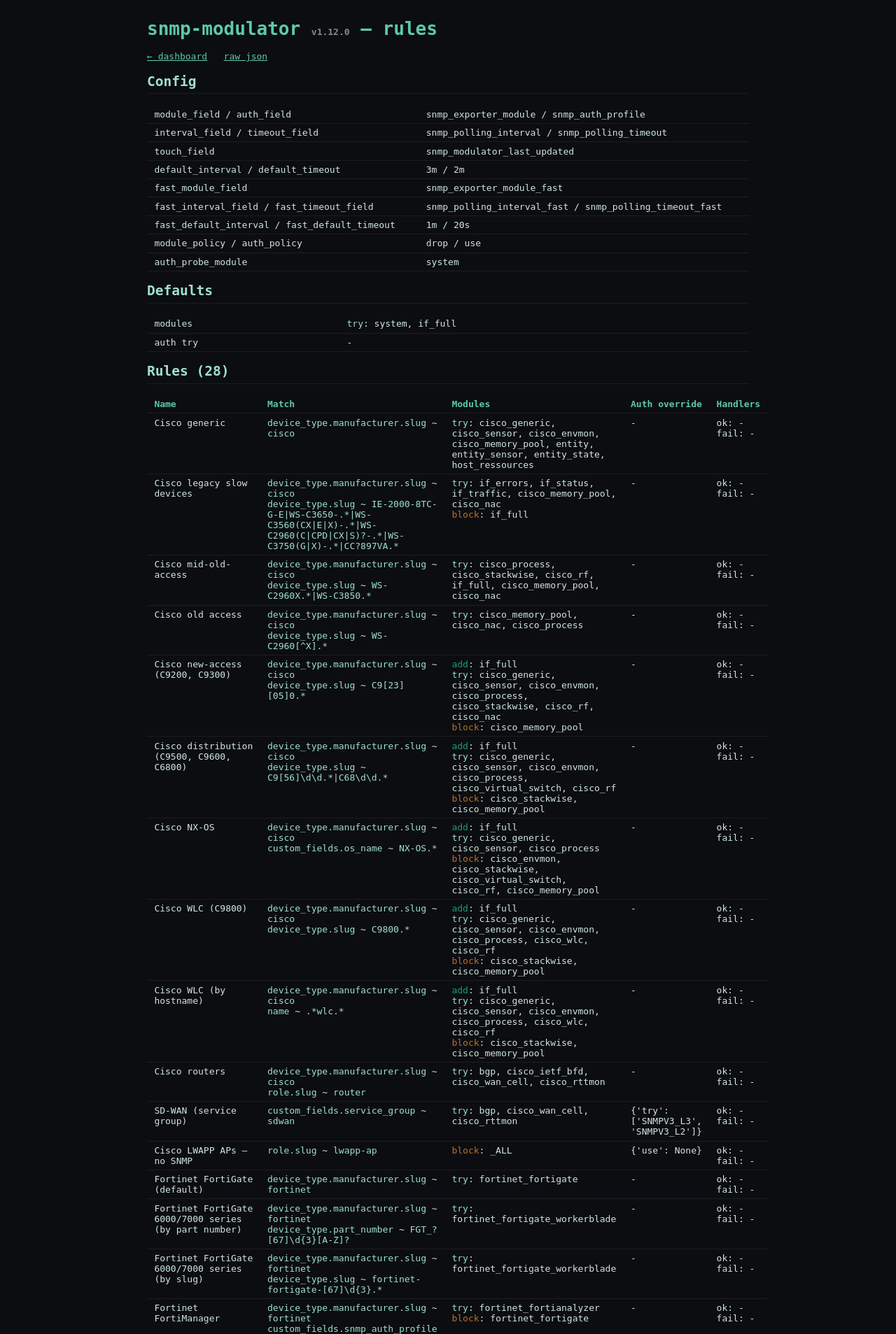
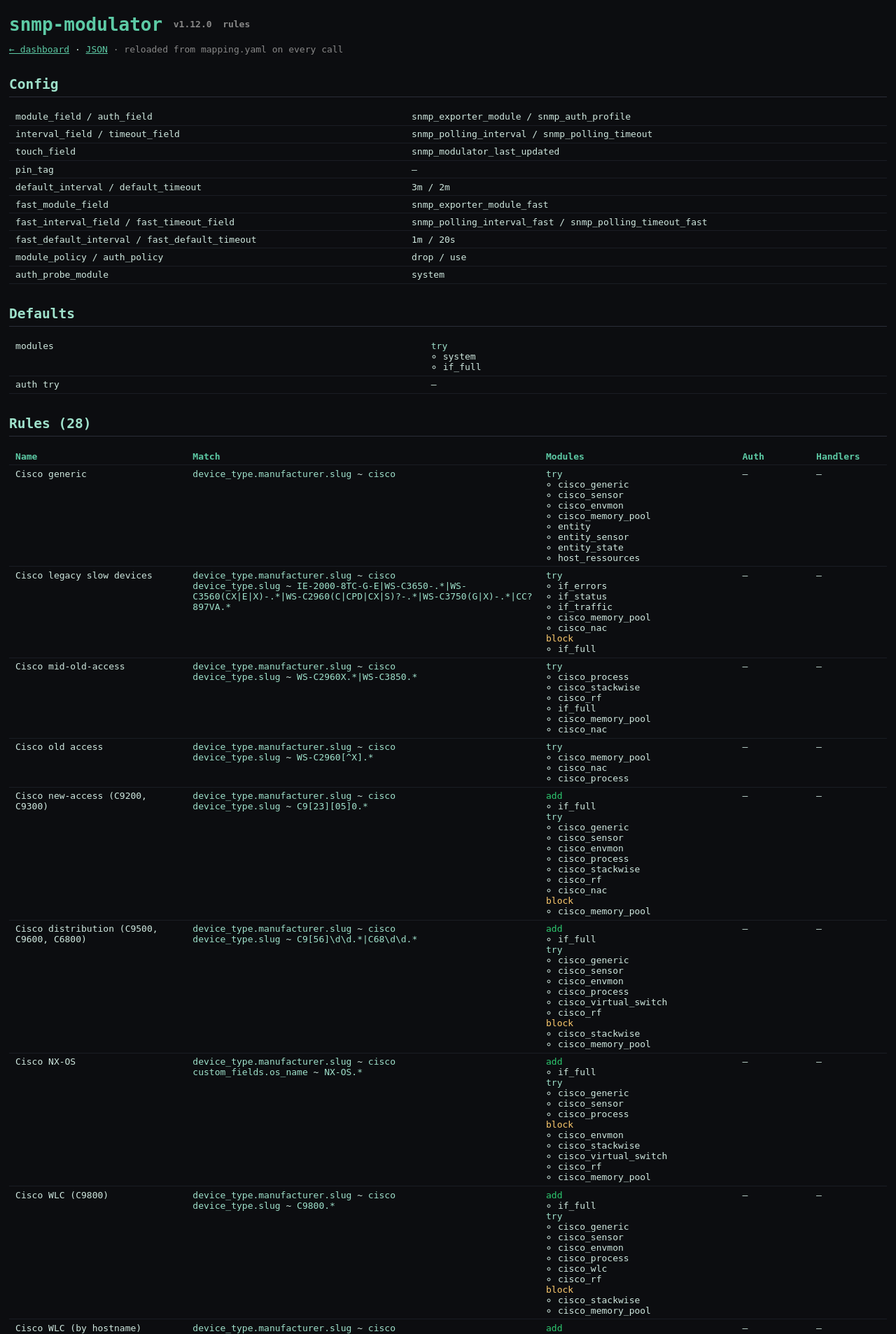
Before and after one commit to zebbra/snmp-modulator, a FastAPI app: page /rules?format=html in a window 1280 px wide. Shown: the top 1907 px of the page at 70% size. Run offline with FastAPI, Linux system fonts and the light colour scheme; parts of the project's set-up code (start-up, migrations or seed data) failed here and were passed over.

Commit message:
Rules page as Jinja template with nested lists, wider layout

```diff
--- a/server.py
+++ b/server.py
@@ -44,7 +44,6 @@ for real — no re-probing. One-shot: the cache entry is consumed on that commit
 """
 
 import asyncio
-import html
 import json
 import logging
 import os
@@ -1484,85 +1483,7 @@ async def probe_run_cancel() -> dict:
 
 def _rules_html(snap: dict) -> str:
     """Render a MappingEngine.snapshot() dict as a dashboard-styled HTML page."""
-    esc = lambda s: html.escape(str(s))  # noqa: E731
-
-    def modules_str(mods: dict) -> str:
-        parts = [
-            f'<span style="color:{color}">{key}</span>: {esc(", ".join(vals))}'
-            for key, color in (("add", "#1D9E75"), ("try", "#9FE1CB"), ("block", "#B8722B"))
-            if (vals := mods.get(key))
-        ]
-        if mods.get("interval") or mods.get("timeout"):
-            interval, timeout = esc(mods.get("interval") or "-"), esc(mods.get("timeout") or "-")
-            parts.append(f"floor: interval={interval} timeout={timeout}")
-        fast = mods.get("fast") or {}
-        fast_parts = [
-            f'<span style="color:{color}">fast.{key}</span>: {esc(", ".join(vals))}'
-            for key, color in (("add", "#1D9E75"), ("try", "#9FE1CB"), ("block", "#B8722B"))
-            if (vals := fast.get(key))
-        ]
-        if fast.get("interval") or fast.get("timeout"):
-            interval, timeout = esc(fast.get("interval") or "-"), esc(fast.get("timeout") or "-")
-            fast_parts.append(f"fast floor: interval={interval} timeout={timeout}")
-        parts.extend(fast_parts)
-        return "<br>".join(parts) or "-"
-
-    def match_str(match: dict) -> str:
-        if not match:
-            return "<i>(always matches)</i>"
-        return "<br>".join(f"<code>{esc(k)}</code> ~ <code>{esc(v)}</code>" for k, v in match.items())
-
-    def handlers_str(h: dict) -> str:
-        parts = [f"{label}: {esc(', '.join(h[key]))}" for key, label in
-                 (("add_tag", "+tag"), ("remove_tag", "-tag"), ("notify", "notify")) if h.get(key)]
-        return "<br>".join(parts) or "-"
-
-    rule_rows = "".join(
-        f"<tr><td>{esc(rule['name'])}</td>"
-        f"<td>{match_str(rule['match'])}</td>"
-        f"<td>{modules_str(rule['modules'])}</td>"
-        f"<td>{esc(rule['auth']) if rule['auth'] else '-'}</td>"
-        f"<td>ok: {handlers_str(rule['on_success'])}<br>fail: {handlers_str(rule['on_fail'])}</td></tr>"
-        for rule in snap["rules"]
-    ) or "<tr><td colspan=5>no rules defined</td></tr>"
-
-    return f"""<!doctype html><html><head><meta charset=utf-8>
-<title>snmp-modulator rules</title>
-<style>{_DASHBOARD_CSS}</style></head><body>
-<h1>snmp-modulator <small style="color:#888;font-size:.5em">v{__version__}</small> — rules</h1>
-<p><a href="/">&larr; dashboard</a> &nbsp; <a href="/rules">raw json</a></p>
-
-<h2>Config</h2>
-<table>
-  <tr><td>module_field / auth_field</td>
-      <td>{esc(snap['module_field'])} / {esc(snap['auth_field'])}</td></tr>
-  <tr><td>interval_field / timeout_field</td>
-      <td>{esc(snap['interval_field'] or '-')} / {esc(snap['timeout_field'] or '-')}</td></tr>
-  <tr><td>touch_field</td><td>{esc(snap['touch_field'] or '-')}</td></tr>
-  <tr><td>default_interval / default_timeout</td>
-      <td>{esc(snap['default_interval'])} / {esc(snap['default_timeout'])}</td></tr>
-  <tr><td>fast_module_field</td><td>{esc(snap['fast_module_field'] or '-')}</td></tr>
-  <tr><td>fast_interval_field / fast_timeout_field</td>
-      <td>{esc(snap['fast_interval_field'] or '-')} / {esc(snap['fast_timeout_field'] or '-')}</td></tr>
-  <tr><td>fast_default_interval / fast_default_timeout</td>
-      <td>{esc(snap['fast_default_interval'])} / {esc(snap['fast_default_timeout'])}</td></tr>
-  <tr><td>module_policy / auth_policy</td>
-      <td>{esc(snap['module_policy'])} / {esc(snap['auth_policy'])}</td></tr>
-  <tr><td>auth_probe_module</td><td>{esc(snap['auth_probe_module'])}</td></tr>
-</table>
-
-<h2>Defaults</h2>
-<table>
-  <tr><td>modules</td><td>{modules_str(snap['defaults']['modules'])}</td></tr>
-  <tr><td>auth try</td><td>{esc(", ".join(snap['defaults']['auth']['try']) or '-')}</td></tr>
-</table>
-
-<h2>Rules ({len(snap['rules'])})</h2>
-<table>
-  <tr><th>Name</th><th>Match</th><th>Modules</th><th>Auth override</th><th>Handlers</th></tr>
-  {rule_rows}
-</table>
-</body></html>"""
+    return _templates.get_template("rules.html").render(s=snap, version=__version__, mapping_file=_MAPPING_FILE)
 
 
 @app.get(
@@ -1613,22 +1534,6 @@ def _start_device_count_refresher() -> None:
 
 # Shared by index() and /rules?format=html — palette matches banner.svg
 # (teal-green on near-black), kept distinct from bit-discobox's purple/blue theme.
-_DASHBOARD_CSS = """
-  body { font-family: monospace; max-width: 860px; margin: 2em auto; padding: 0 1em;
-          background: #0C0D10; color: #cfe8df; }
-  h1 { color: #5DCAA5; }
-  h2 { color: #9FE1CB; border-bottom: 1px solid #1a1d24; padding-bottom: .3em; }
-  .badge { display:inline-block; padding: .2em .7em; border-radius: 4px; font-weight: bold; color: #fff; }
-  table { border-collapse: collapse; width: 100%; }
-  th, td { text-align: left; padding: .4em .8em; border-bottom: 1px solid #1a1d24; vertical-align: top; }
-  th { color: #5DCAA5; }
-  .endpoints td:first-child { color: #5DCAA5; }
-  .endpoints td:nth-child(2) { color: #9FE1CB; }
-  a { color: #5DCAA5; }
-  code { color: #9FE1CB; }
-"""
-
-
 _templates = Jinja2Templates(directory=os.path.join(os.path.dirname(os.path.abspath(__file__)), "templates"))
 _templates.env.filters["ts"] = lambda t: time.strftime("%Y-%m-%d %H:%M:%S", time.localtime(t)) if t else ""
 _templates.env.filters["qs"] = lambda f: "&".join(
--- /dev/null
+++ b/templates/_style.html
@@ -0,0 +1,40 @@
+<style>
+  :root { --bg: #0C0D10; --fg: #cfe8df; --muted: #888; --line: #1a1d24; --head: #5DCAA5; --link: #9FE1CB;
+          --ok: #1D9E75; --warn: #B8722B; --bad: #e74c3c; }
+  body { font-family: monospace; max-width: 1300px; margin: 1.5em auto; padding: 0 1em; background: var(--bg); color: var(--fg); }
+  h1 { color: var(--head); margin-bottom: .2em; display: flex; align-items: center; gap: .6em; flex-wrap: wrap; }
+  h1 small { color: var(--muted); font-size: .5em; }
+  h2 { color: var(--link); border-bottom: 1px solid #2a2e38; padding-bottom: .3em; margin-top: 1.6em; }
+  h2 small { font-size: .6em; font-weight: normal; }
+  a { color: var(--head); }
+  code { color: var(--link); }
+  table { border-collapse: collapse; width: 100%; }
+  th, td { text-align: left; padding: .35em .7em; border-bottom: 1px solid var(--line); vertical-align: top; }
+  th { color: var(--head); }
+  .muted { color: var(--muted); }
+  .badge { display: inline-block; padding: .1em .6em; border-radius: 4px; font-weight: bold; color: #fff; }
+  .s-ok, .s-done, .s-running, .s-live { color: #2ecc71; }
+  .s-skipped, .s-queued, .s-cancelled, .s-interrupted, .s-unreachable { color: #fdcb6e; }
+  .s-error, .s-failed { color: var(--bad); }
+  .bg-ok { background: var(--ok); } .bg-warn { background: var(--warn); } .bg-bad { background: var(--bad); }
+  .btn { display: inline-block; padding: .1em .6em; border: 1px solid var(--head); border-radius: 4px; background: none;
+         color: var(--head); font: inherit; cursor: pointer; text-decoration: none; }
+  .btn:hover { background: var(--head); color: var(--bg); }
+  .btn.danger { border-color: var(--bad); color: var(--bad); } .btn.danger:hover { background: var(--bad); color: #fff; }
+  form.act { display: inline; margin: 0; }
+  h1 .badge { font-size: .5em; }
+  input, select { font: inherit; background: #15171d; color: var(--fg); border: 1px solid #2a2e38; border-radius: 4px; padding: .1em .4em; }
+  input[type=text] { width: 11em; } input.wide { width: 18em; }
+  .status span { margin-right: 1.4em; white-space: nowrap; line-height: 1.8; }
+  .actions td:first-child { white-space: nowrap; color: var(--head); }
+  .nowrap { white-space: nowrap; }
+  #result { display: none; margin: 1em 0; padding: .6em .8em; border: 1px solid #2a2e38; border-radius: 4px; white-space: pre-wrap;
+            max-height: 18em; overflow: auto; }
+  #result.ok { border-color: var(--ok); } #result.bad { border-color: var(--bad); }
+  details { margin: .5em 0; } summary { cursor: pointer; }
+  footer { margin: 2.5em 0 1em; color: var(--muted); }
+  ul.tree { margin: 0; padding-left: 1.1em; } ul.tree ul.tree { padding-left: 1.3em; }
+  ul.tree li { margin: 0; } ul.tree.top { padding-left: 0; list-style: none; }
+  .k-add { color: #2ecc71; } .k-try { color: var(--link); } .k-block, .k-drop { color: #fdcb6e; } .k-use { color: var(--head); }
+  @media (max-width: 640px) { th, td { padding: .3em .4em; } .hide-narrow { display: none; } }
+</style>
--- /dev/null
+++ b/templates/rules.html
@@ -0,0 +1,62 @@
+{%- macro mlist(items) -%}<ul class="tree">{% for m in items %}<li>{{ m }}</li>{% endfor %}</ul>{%- endmacro -%}
+{%- macro modules(m, prefix="") -%}
+{%- for key in ["add", "try", "block"] if m[key] %}<li><span class="k-{{ key }}">{{ prefix }}{{ key }}</span>{{ mlist(m[key]) }}</li>{% endfor %}
+{%- if m.interval or m.timeout %}<li>{{ prefix }}floor: interval {{ m.interval or "–" }}, timeout {{ m.timeout or "–" }}</li>{% endif %}
+{%- endmacro -%}
+{%- macro handlers(h) -%}
+{%- for key, label in [("add_tag", "+tag"), ("remove_tag", "−tag"), ("notify", "notify")] if h and h[key] %}<li>{{ label }}{{ mlist(h[key]) }}</li>{% endfor %}
+{%- endmacro -%}
+<!doctype html>
+<html lang="en">
+<head>
+<meta charset="utf-8">
+<meta name="viewport" content="width=device-width, initial-scale=1">
+<title>snmp-modulator rules</title>
+{% include "_style.html" %}
+</head>
+<body>
+
+<h1>snmp-modulator <small>v{{ version }}</small> <small>rules</small></h1>
+<p><a href="/">← dashboard</a> · <a href="/rules">JSON</a> <span class="muted">· reloaded from {{ mapping_file }} on every call</span></p>
+
+<h2>Config</h2>
+<table>
+  <tr><td>module_field / auth_field</td><td>{{ s.module_field }} / {{ s.auth_field }}</td></tr>
+  <tr><td>interval_field / timeout_field</td><td>{{ s.interval_field or "–" }} / {{ s.timeout_field or "–" }}</td></tr>
+  <tr><td>touch_field</td><td>{{ s.touch_field or "–" }}</td></tr>
+  <tr><td>pin_tag</td><td>{{ s.pin_tag or "–" }}</td></tr>
+  <tr><td>default_interval / default_timeout</td><td>{{ s.default_interval }} / {{ s.default_timeout }}</td></tr>
+  <tr><td>fast_module_field</td><td>{{ s.fast_module_field or "–" }}</td></tr>
+  <tr><td>fast_interval_field / fast_timeout_field</td><td>{{ s.fast_interval_field or "–" }} / {{ s.fast_timeout_field or "–" }}</td></tr>
+  <tr><td>fast_default_interval / fast_default_timeout</td><td>{{ s.fast_default_interval }} / {{ s.fast_default_timeout }}</td></tr>
+  <tr><td>module_policy / auth_policy</td><td>{{ s.module_policy }} / {{ s.auth_policy }}</td></tr>
+  <tr><td>auth_probe_module</td><td>{{ s.auth_probe_module }}</td></tr>
+</table>
+
+<h2>Defaults</h2>
+<table>
+  <tr><td>modules</td><td><ul class="tree top">{{ modules(s.defaults.modules) }}</ul>{% if not (s.defaults.modules.add or s.defaults.modules.try or s.defaults.modules.block) %}–{% endif %}</td></tr>
+  <tr><td>auth try</td><td>{{ mlist(s.defaults.auth.try) if s.defaults.auth.try else "–" }}</td></tr>
+</table>
+
+<h2>Rules ({{ s.rules|length }})</h2>
+<table>
+  <tr><th>Name</th><th>Match</th><th>Modules</th><th>Auth</th><th>Handlers</th></tr>
+  {% for r in s.rules %}
+  <tr><td>{{ r.name }}</td>
+    <td>{% if r.match %}<ul class="tree top">{% for k, v in r.match.items() %}<li><code>{{ k }}</code> ~ <code>{{ v }}</code></li>{% endfor %}</ul>
+        {% else %}<i class="muted">always matches</i>{% endif %}</td>
+    <td><ul class="tree top">{{ modules(r.modules) }}{{ modules(r.modules.fast or {}, "fast.") }}</ul></td>
+    <td>{% if r.auth %}<ul class="tree top">{% for k, v in r.auth.items() %}<li><span class="k-{{ k }}">{{ k }}</span>
+          {%- if v is string %} {{ v }}{% elif v is none %} <span class="muted">none</span>{% else %}{{ mlist(v) }}{% endif %}</li>{% endfor %}</ul>
+        {% else %}–{% endif %}</td>
+    <td>{% set ok = handlers(r.on_success) %}{% set fail = handlers(r.on_fail) %}
+        {%- if ok or fail %}<ul class="tree top">{% if ok %}<li>ok<ul class="tree">{{ ok }}</ul></li>{% endif %}{% if fail %}<li>fail<ul class="tree">{{ fail }}</ul></li>{% endif %}</ul>
+        {%- else %}–{% endif %}</td></tr>
+  {% else %}
+  <tr><td colspan="5" class="muted">no rules defined</td></tr>
+  {% endfor %}
+</table>
+
+</body>
+</html>
```
Also changed, not shown: templates/index.html (+1 -37 lines).
